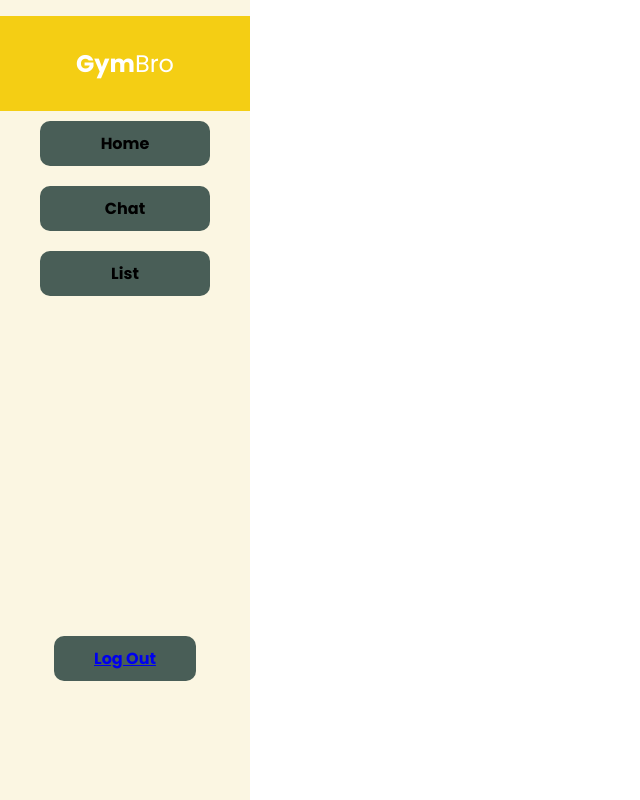
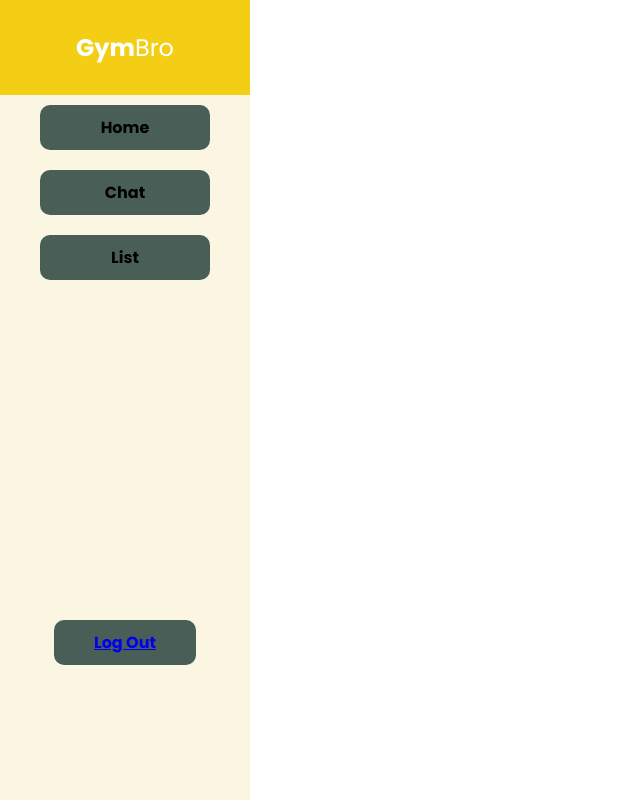
Before and after one commit to sortascary/GarudaHacks, a React (Vite) app in the folder Hackathon/: page /Sidebar in a window 1280 px wide. Shown: the whole page, without its empty margins (0-640 px from the left). Built offline with nearby package versions, Linux system fonts and the light colour scheme; no server answers; sample sign-in values are in the browser's storage.

Commit message:
styling(again)

```diff
--- a/Hackathon/src/Style.css
+++ b/Hackathon/src/Style.css
@@ -80,6 +80,7 @@ body{
 
   .Sidebar ul{
     padding: 0;
+    margin-top: 0%;
   }
 
   .headerSidebar{
```
